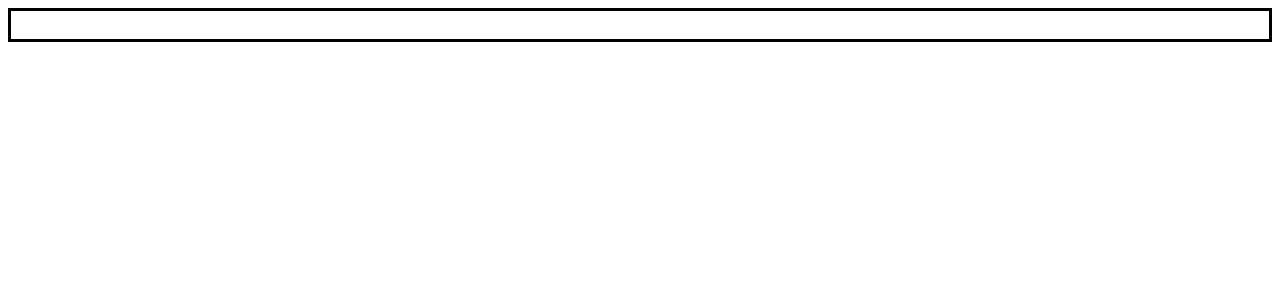
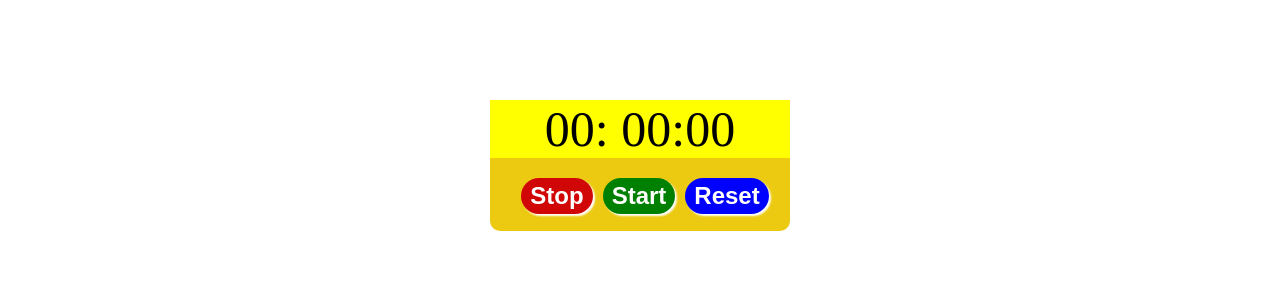
Before and after one commit to Leta-Asefa/BB-Blog-WebApp-, a React (Create React App) app: page / in a window 1280 px wide. Shown: the top 300 px of the page. Built offline with nearby package versions, Linux system fonts and the light colour scheme.

Commit message:
Stopwatch

```diff
--- a/src/App.js
+++ b/src/App.js
@@ -3,6 +3,8 @@ import { useState } from 'react';
 import ToDoList from './Components/ToDoList';
 import UseEffect from './Components/UseEffect';
 import Component_A from './Components/Component_A';
+import Stopwatch from './Components/Stopwatch';
+import UseRef from './Components/UseRef';
 
 
 function App() {
@@ -11,10 +13,7 @@ function App() {
 
   return (
 
-    <div className='box'>
-
-    </div>
-
+    <Stopwatch />
 
   );
 
--- /dev/null
+++ b/src/Components/Stopwatch.jsx
@@ -0,0 +1,79 @@
+import { useEffect, useRef, useState } from "react"
+
+export default function UseRef() {
+
+    const [isRunning,setIsRunning]=useState(false)
+    const [ending,setEnding]=useState(null)
+    const starting=useRef(0)
+    const intervalId=useRef(null)
+
+    useEffect(() => {
+
+
+
+        if (isRunning) {
+            intervalId.current=setInterval(() => {
+             setEnding(Date.now()-starting.current)
+            }, 10);
+        }
+
+
+        return ()=>clearInterval(intervalId.current)
+
+    },[isRunning])
+
+
+    function start() {
+       starting.current=Date.now()-ending
+       setIsRunning(true)
+    }
+
+    function stop() {
+        setIsRunning(false)
+    }
+
+
+    function reset() {
+        setIsRunning(false)
+        setEnding(0)
+    }
+
+
+    function formatTime() {
+
+        let minute=Math.floor(ending/60000)
+        let second=Math.floor(ending/1000%60)
+        let milisecond = Math.floor(ending % 1000 / 10)
+
+        minute = String(minute).padStart(2, '0')
+        second=String(second).padStart(2,'0')
+        milisecond=String(milisecond).padStart(2,'0')
+
+
+        return `${minute}: ${second}:${milisecond}`
+    }
+
+
+
+
+    return (
+        <div className="flex">
+        <center className="stopwatchcontainer">
+
+            <div className="screen">
+                {formatTime()}
+            </div>
+
+            <div className="buttonContainer">
+                <button className="stop" onClick={stop}>Stop </button>
+                <button className="start" onClick={start}>Start </button>
+                <button className="reset" onClick={reset}>Reset </button>
+            </div>
+
+            </center>
+        </div>
+    )
+
+
+
+}
--- /dev/null
+++ b/src/Components/UseRef.jsx
@@ -0,0 +1,30 @@
+import { useEffect, useState } from "react"
+
+
+
+
+export default function UseRef() {
+
+    let [num,setNum]=useState(0)
+
+    useEffect(() => {
+        console.log("Component Rendered : "+num)
+    },[])
+
+    function increment() {
+        setNum(n=>n+1)
+    }
+
+    return (
+        <div className="box">
+            {num}
+           <button onClick={increment}>ADD</button>
+
+        </div>
+
+    )
+
+
+
+
+}
--- a/src/index.css
+++ b/src/index.css
@@ -67,13 +67,14 @@
 }
 button{
     margin-left: 10px;
-    border: solid rgb(207, 20, 20) 3px;
+    border: solid transparent 3px;
     border-radius: 20px;
     background-color: rgb(209, 6, 6);
     color: rgb(216, 211, 216);
-    font-size: 18px;
+    font-size: 24px;
     font-weight: bold;
-    box-shadow: 2px 2px 2px rgb(187, 92, 92);
+    box-shadow: 2px 2px 2px rgb(255, 255, 255);
+    color: white;
 }
 button:hover{
     color: white;
@@ -138,6 +139,38 @@ h4{
 }
 
 .box{
+    height: 50vh;
     border: 3px solid black;
     padding: 14px;
 }
+
+.stopwatchcontainer{
+    font-size: 50px;
+    width: 300px;
+    border: 10px rgb(136, 136, 43) white;
+    border-radius: 20px;
+}
+.screen{
+    background-color: yellow;
+    color: black;
+}
+.buttonContainer{
+    background-color: #ebca11;
+    padding-bottom: 15px;
+    border-bottom-left-radius:10px;
+    border-bottom-right-radius:10px;
+}
+.flex{
+    display: flex;
+    justify-content: center;
+    margin-top: 100px ;
+}
+.start{
+    background-color: green;
+}
+.end{
+    background-color: red;
+}
+.reset{
+    background-color: blue;
+}
```
